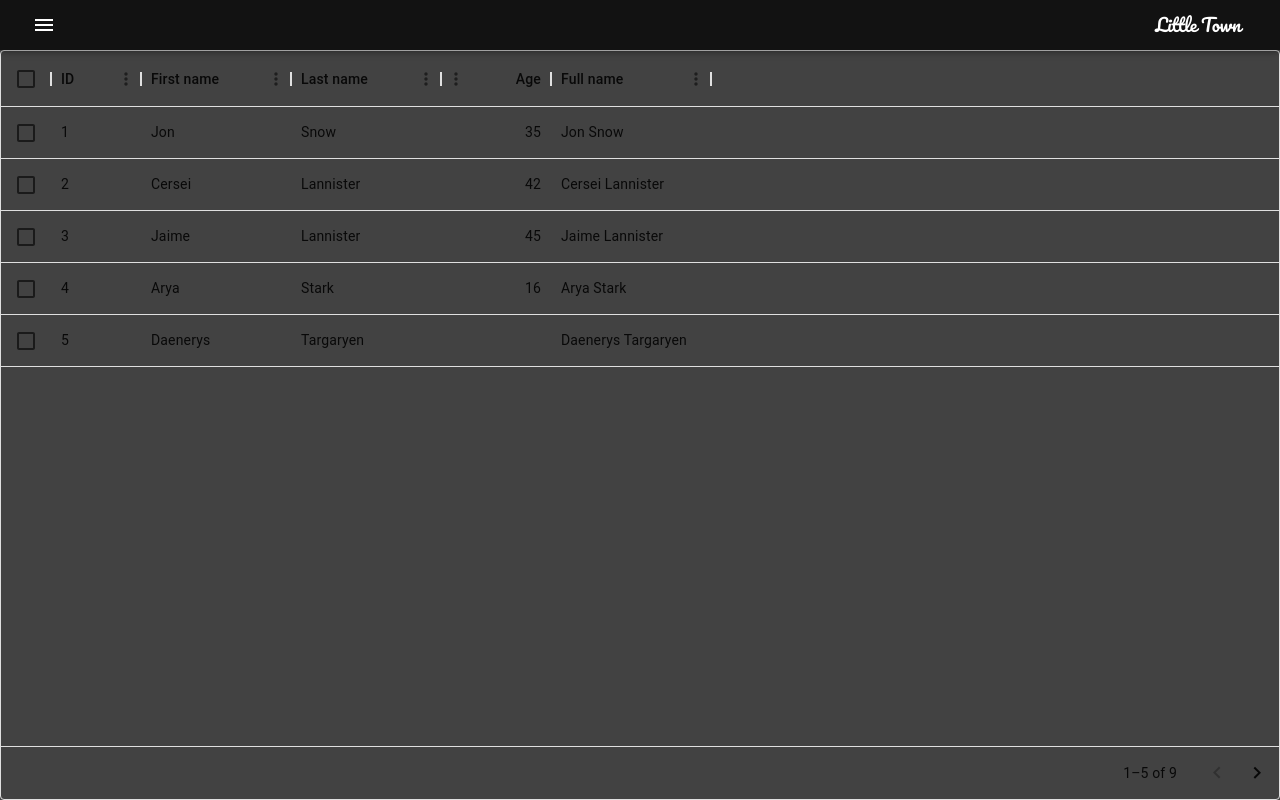
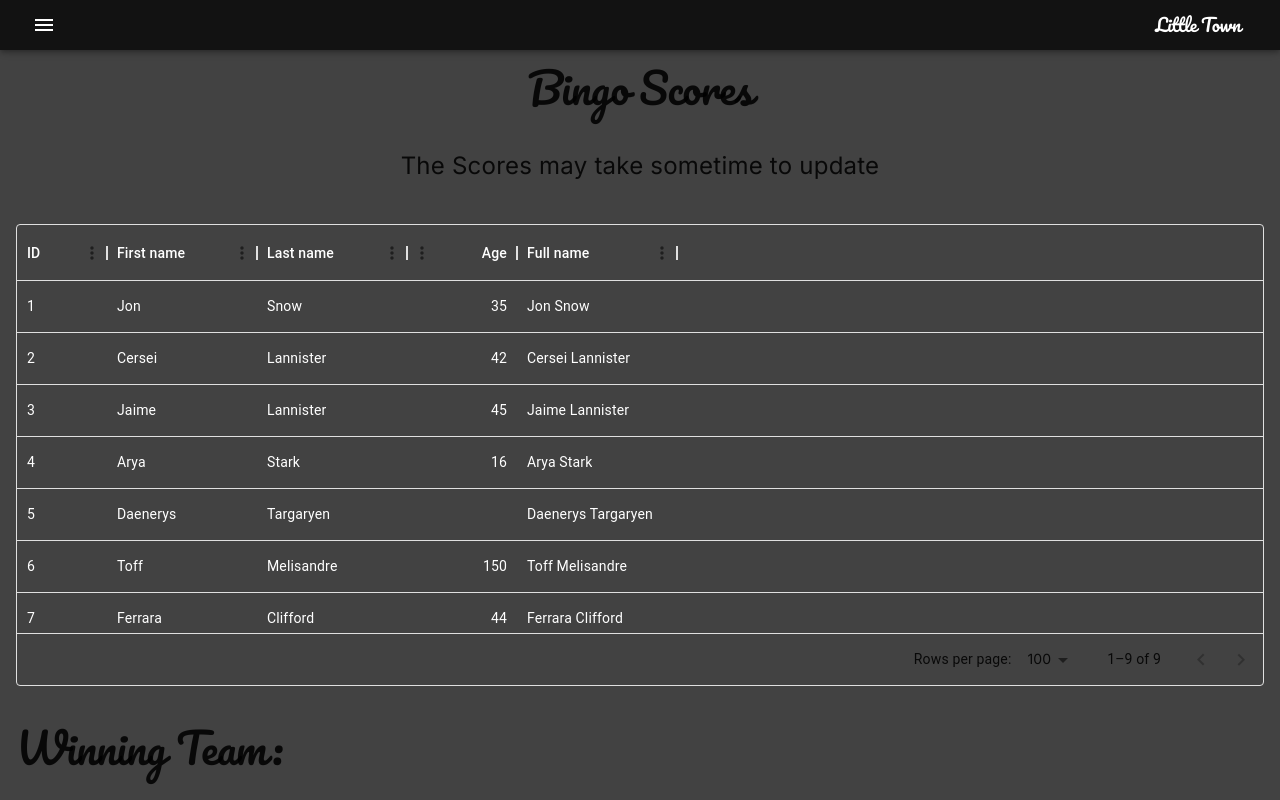
Before and after one commit to alcash55/Little-Town, a React (Vite) app in the folder frontend/: page /bingo in a window 1280 px wide. Built offline with nearby package versions, Linux system fonts and the light colour scheme.

Commit message:
mvp bingo board layout

```diff
--- a/frontend/src/components/pages/Bingo/Bingo.tsx
+++ b/frontend/src/components/pages/Bingo/Bingo.tsx
@@ -1,5 +1,6 @@
-import { Box } from "@mui/material";
+import { Box, Stack, Typography } from "@mui/material";
 import { DataGrid, GridColDef, GridValueGetterParams } from "@mui/x-data-grid";
+import { darkTheme } from "../../../layout/Theme";
 
 const Bingo = () => {
   const columns: GridColDef[] = [
@@ -40,37 +41,63 @@ const Bingo = () => {
     { id: 3, lastName: "Lannister", firstName: "Jaime", age: 45 },
     { id: 4, lastName: "Stark", firstName: "Arya", age: 16 },
     { id: 5, lastName: "Targaryen", firstName: "Daenerys", age: null },
-    { id: 6, lastName: "Melisandre", firstName: null, age: 150 },
+    { id: 6, lastName: "Melisandre", firstName: "Toff", age: 150 },
     { id: 7, lastName: "Clifford", firstName: "Ferrara", age: 44 },
     { id: 8, lastName: "Frances", firstName: "Rossini", age: 36 },
     { id: 9, lastName: "Roxie", firstName: "Harvey", age: 65 },
   ];
 
   return (
-    <Box
+    <Stack
+      spacing={5}
+      justifyContent="center"
+      p={2}
       sx={{
-        bgcolor: "#424242",
+        width: "100%",
         height: "100%",
-        display: "flex",
-        justifyContent: "center",
-        alignItems: "center",
+        bgcolor: darkTheme.palette.primary.main,
       }}
     >
+      <Typography
+        variant="h1"
+        sx={{
+          fontSize: 42,
+          textAlign: "center",
+        }}
+      >
+        Bingo Scores
+      </Typography>
+      <Typography
+        variant="body1"
+        sx={{
+          fontSize: 24,
+          textAlign: "center",
+        }}
+      >
+        The Scores may take sometime to update
+      </Typography>
       <DataGrid
         rows={rows}
         columns={columns}
-        initialState={{
-          pagination: {
-            paginationModel: {
-              pageSize: 5,
-            },
-          },
+        // initialState={{
+        //   pagination: {
+        //     paginationModel: {
+        //       pageSize: 10,
+        //     },
+        //   },
+        // }}
+        // pageSizeOptions={[9]}
+        disableRowSelectionOnClick
+        sx={{
+          bgcolor: darkTheme.palette.primary.main,
+          color: "white",
+          height: 250,
         }}
-        pageSizeOptions={[5]}
-        checkboxSelection
-        disableRowSelectionOnClick
       />
-    </Box>
+      <Typography variant="h1" pb={2} sx={{ fontSize: 42 }}>
+        Winning Team:
+      </Typography>
+    </Stack>
   );
 };
 
```
